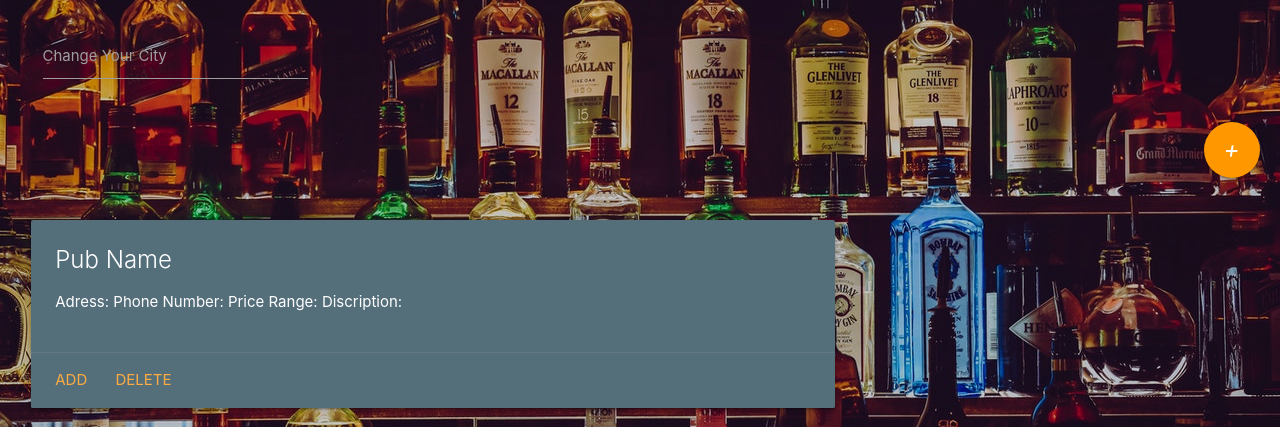
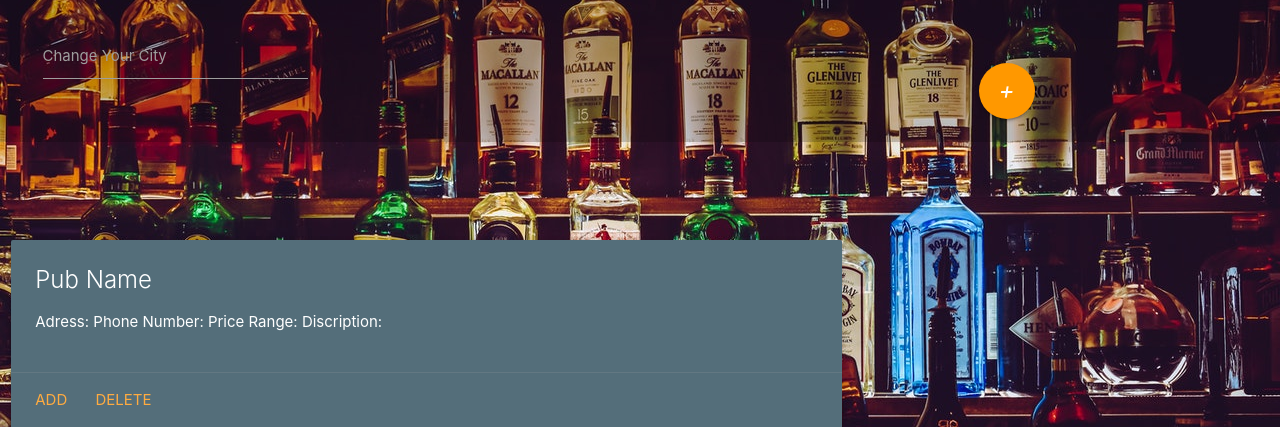
Before and after one commit to WillRodgers7/Ultimate-Pub-Crawl, a PHP site: page /home.html in a window 1280 px wide. Shown: the part 196-623 px from the top of the page. Run offline with PHP 8.4, Linux system fonts and the light colour scheme; some web fonts are replaced; grey boxes are pictures that could not be loaded.

Commit message:
moved button

```diff
--- a/End.html
+++ b/End.html
@@ -33,7 +33,9 @@
 
 			<div id="path">
 				<h2>Your Path</h2>
-			</div>
+            </div>
+
+
 
 			<!-- 1. card start -->
 			<div class="row">
--- a/home.css
+++ b/home.css
@@ -36,10 +36,11 @@ p {
 /* Page End */
 
 /* Filter button start */
-#filterBox {
+a#filter.btn-floating {
 
-    margin-left: 200px;
-
+  right: 225px;
+  position: relative;
+  top: 45px;
 
 
 }
```
Also changed, not shown: home.html (+8 -4 lines).
